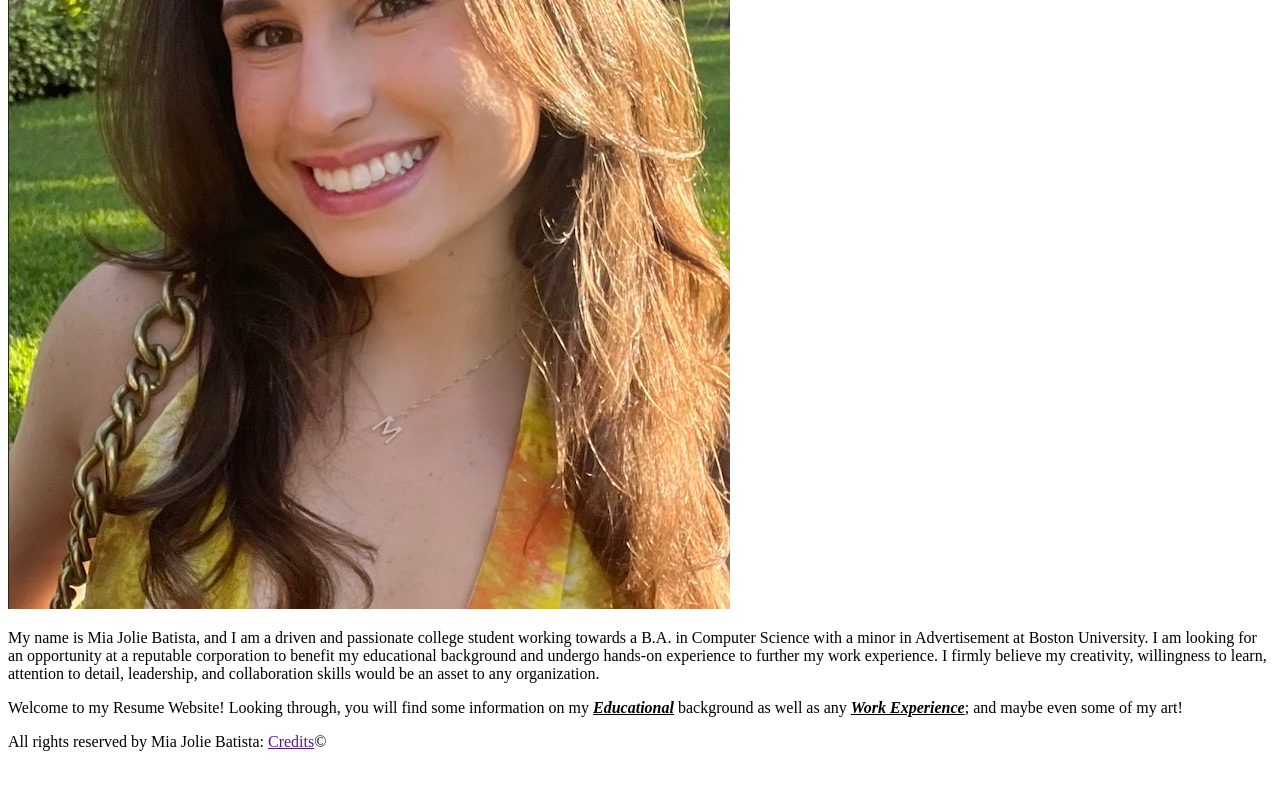
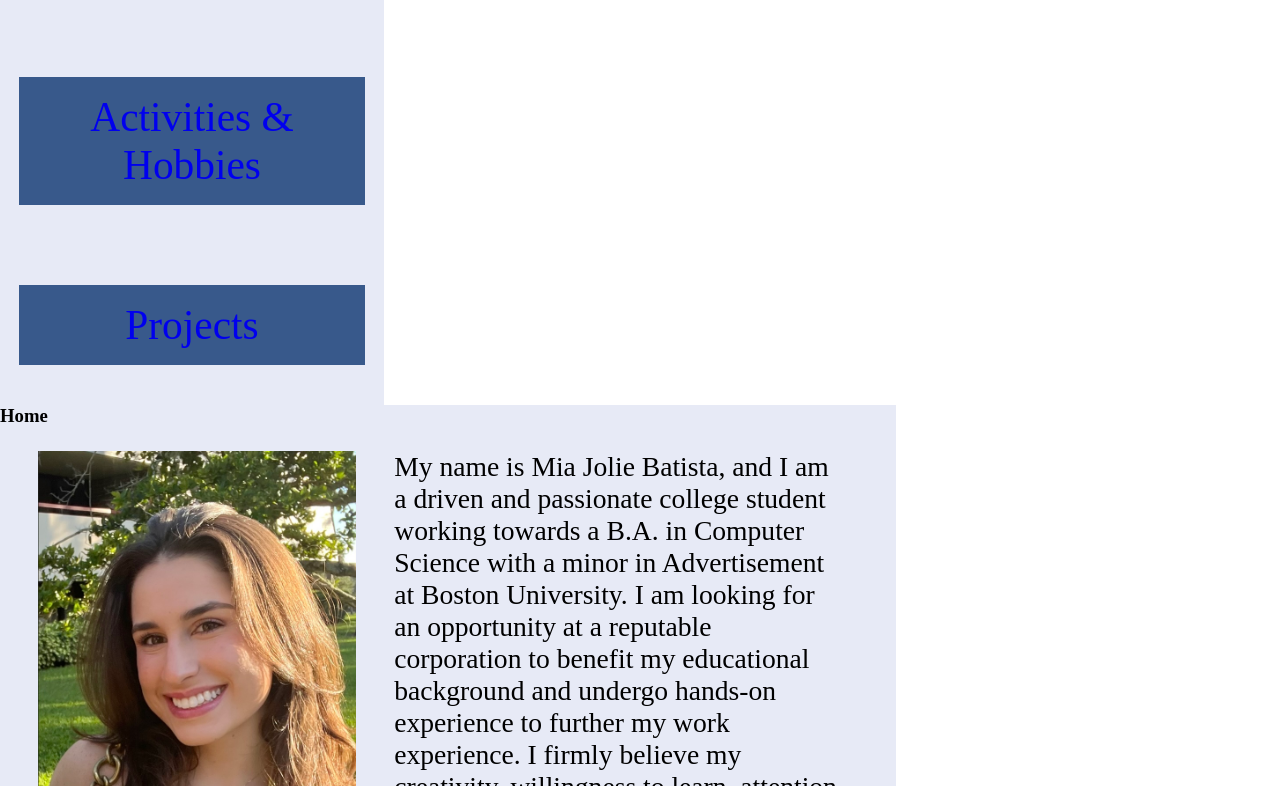
Before and after one commit to miajolie/mp-1, a plain HTML site: page Resume/index.html in a window 1280 px wide. Shown: the part 674-1460 px from the top of the page. Drawn offline with Linux system fonts and the light colour scheme.

Commit message:
lol forgot to link almost had a panic attack

```diff
--- a/Resume/index.html
+++ b/Resume/index.html
@@ -3,7 +3,7 @@
     <head>
         <meta charset="UTF-8">
         <title> Home | Resume </title>
-        <!--need to add link tag to connect to CSS files!-->
+        <link type="text/css" rel="stylesheet" href="resume.css">
     </head>
     <body>
         <header>
```
